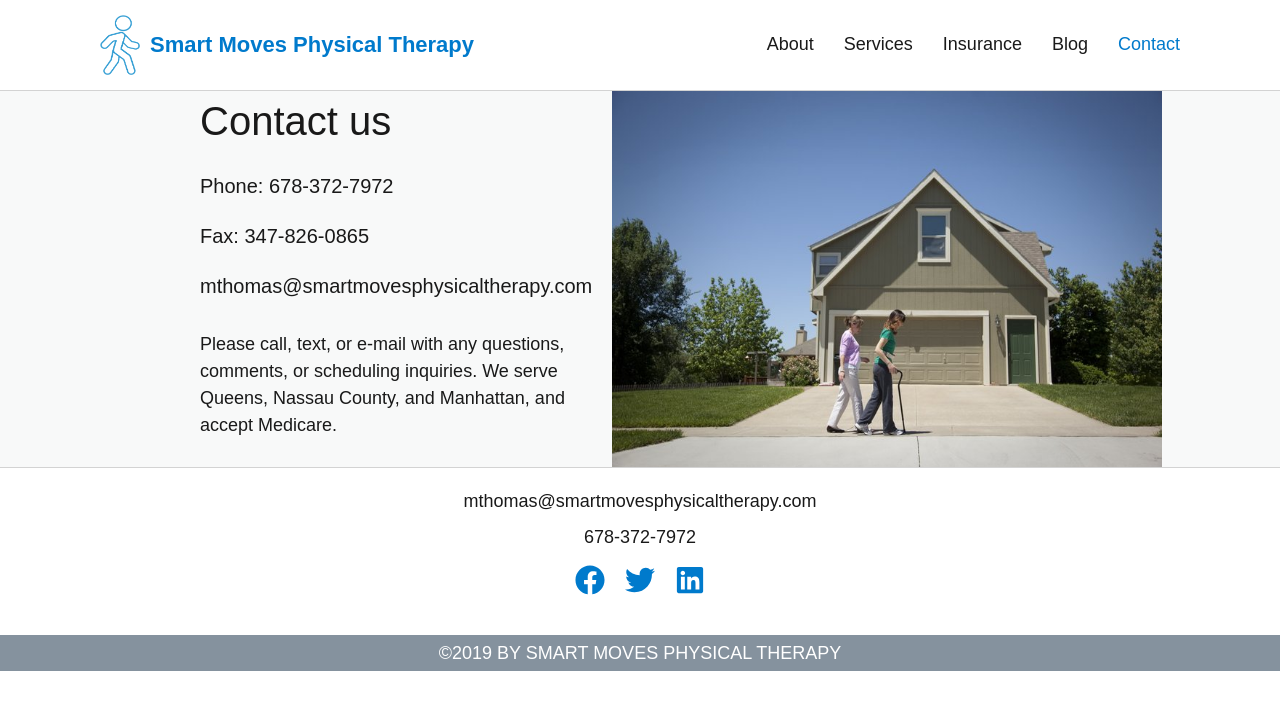
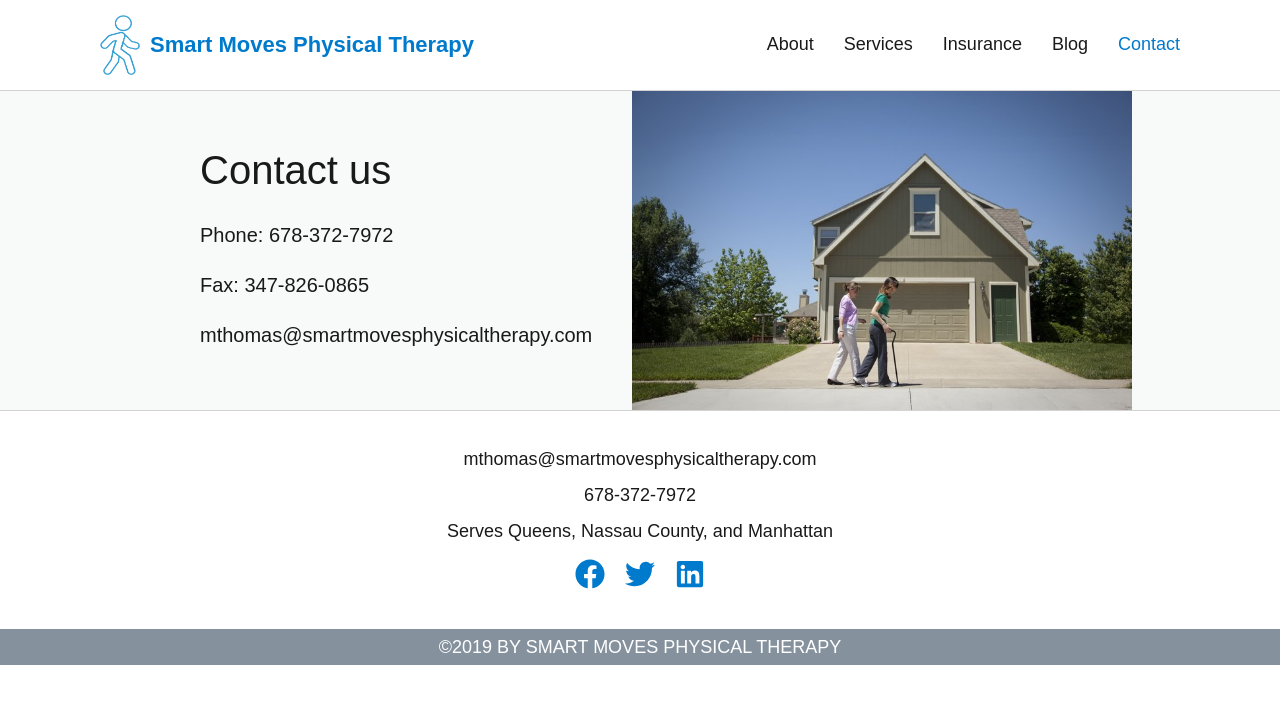
Before and after one commit to kudukacar/smart-blog, a Gatsby site: page /contact in a window 1280 px wide. Built offline with nearby package versions, Linux system fonts and the light colour scheme; Gatsby itself is replaced by a stand-in of ours; some packages are replaced by stand-ins of ours.

Commit message:
change images to graphql query

```diff
--- a/gatsby-config.js
+++ b/gatsby-config.js
@@ -63,7 +63,7 @@ module.exports = {
         background_color: `#ffffff`,
         theme_color: `#663399`,
         display: `minimal-ui`,
-        icon: `content/assets/gatsby-icon.png`,
+        icon: `content/assets/logo.png`,
       },
     },
     `gatsby-plugin-offline`,
--- a/src/components/footer.js
+++ b/src/components/footer.js
@@ -9,6 +9,7 @@ const Footer = () => (
   <div className="footer">
     <div>mthomas@smartmovesphysicaltherapy.com</div>
     <div>678-372-7972</div>
+    <div>Serves Queens, Nassau County, and Manhattan</div>
     <div>
       <a href="https://www.facebook.com/floralparknewyork"><FaFacebook /></a>
       <a href="https://twitter.com/movesphysical"><FaTwitter /></a>
--- a/src/components/navbar.js
+++ b/src/components/navbar.js
@@ -8,7 +8,7 @@ const NavBar = () => {
       <nav className="leftnav">
         <img src={logo} alt="home physical therapy" />
         <div>
-          Smart Moves Physical Therapy
+          <Link to="/">Smart Moves Physical Therapy</Link>
         </div>
       </nav>
       <nav className="rightnav">
--- a/src/pages/blog.js
+++ b/src/pages/blog.js
@@ -29,7 +29,7 @@ class BlogIndex extends React.Component {
                       marginBottom: rhythm(1 / 4),
                     }}
                   >
-                    <Link style={{ boxShadow: `none`, color: `#007acc` }} to={node.fields.slug}>
+                    <Link style={{ boxShadow: `none`, color: `#007acc`, fontFamily: 'sans-serif' }} to={node.fields.slug}>
                       {title}
                     </Link>
                   </h3>
--- a/src/pages/contact.js
+++ b/src/pages/contact.js
@@ -1,9 +1,23 @@
 import React from 'react';
 import NavBar from '../components/navbar';
 import Footer from '../components/footer';
-import walking2 from '../../content/assets/walking2.jpg';
+import { useStaticQuery, graphql } from "gatsby";
+import Image from "gatsby-image";
 
-const Contact = () => (
+const Contact = () => {
+  const data = useStaticQuery(graphql`
+    query {
+      walking2: file(absolutePath: { regex: "/walking2.jpg/" }) {
+        childImageSharp {
+          fluid(maxWidth: 500) {
+            ...GatsbyImageSharpFluid
+          }
+        }
+      }
+    }
+  `)
+
+  return(
     <React.Fragment>
       <NavBar />
       <div className="contact">
@@ -12,12 +26,19 @@ const Contact = () => (
           <div className="contactinfo">Phone: 678-372-7972</div>
           <div className="contactinfo">Fax: 347-826-0865</div>
           <div className="contactinfo">mthomas@smartmovesphysicaltherapy.com</div>
-        <p>Please call, text, or e-mail with any questions, comments, or scheduling inquiries.  We serve Queens, Nassau County, and Manhattan, and accept Medicare.</p>
         </div>
-      <img src={walking2} alt="home physical therapy" />
+        <Image
+          fixed={data.walking2.childImageSharp.fluid}
+          alt="home physical therapy"
+          style={{
+            marginBottom: 0,
+            minWidth: 500
+          }}
+        />
       </div>
       <Footer />
     </React.Fragment>
   )
+}
 
 export default Contact;
--- a/src/styles/global.css
+++ b/src/styles/global.css
@@ -1,6 +1,6 @@
 
 body {
-  margin: 0;
+  margin-top: 90px;
   font-family: "Arial", "Helvetica", sans-serif;
   -webkit-font-smoothing: antialiased;
   -moz-osx-font-smoothing: grayscale;
@@ -35,6 +35,11 @@ code {
   padding: 15px 100px;
   border-bottom: 1px solid lightgray;
   font-size: 22px;
+  position: fixed;
+  top: 0;
+  width: 100%;
+  background-color: #ffffff;
+  z-index: 1;
 }
 
 .leftnav {
@@ -73,7 +78,7 @@ code {
 .footer {
   text-align: center;
   border-top: 1px solid lightgray;
-  padding: 15px 0px;
+  padding: 30px 0px;
   line-height: 2;
 }
 
@@ -86,7 +91,7 @@ code {
 .copyright {
   background-color: #85929E;
   color: #ffffff;
-  margin: 20px 0px;
+  margin-top: 20px;
 }
 
 .overview {
@@ -149,6 +154,8 @@ code {
 
 .story > div > div {
   font-size: 40px;
+  display: flex;
+  justify-content: center;
 }
 
 .APTA {
@@ -258,7 +265,7 @@ code {
 
 .questionheader {
   font-size: 30px;
-  padding: 20px 0px;
+  padding-top: 20px;
 }
 
 .question {
@@ -287,7 +294,7 @@ code {
   display: flex;
   flex-direction: column;
   justify-content: center;
-  padding-right: 20px;
+  padding: 50px 40px 50px 0px;
 }
 
 .contact > div > p {
--- a/src/templates/blog-post.js
+++ b/src/templates/blog-post.js
@@ -27,6 +27,7 @@ class BlogPostTemplate extends React.Component {
                 style={{
                   marginTop: rhythm(1),
                   marginBottom: 0,
+                  fontFamily: 'sans-serif'
                 }}
               >
                 {post.frontmatter.title}
```
Also changed, not shown: src/pages/index.js (+32 -3 lines), src/pages/insurance.js (+42 -6 lines). Lines whose indentation alone changed are shown as unchanged.
